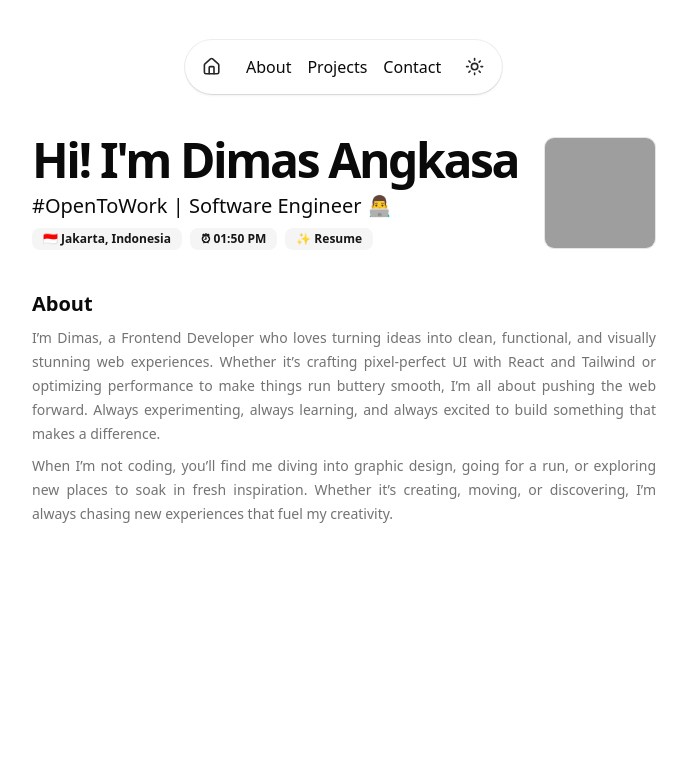
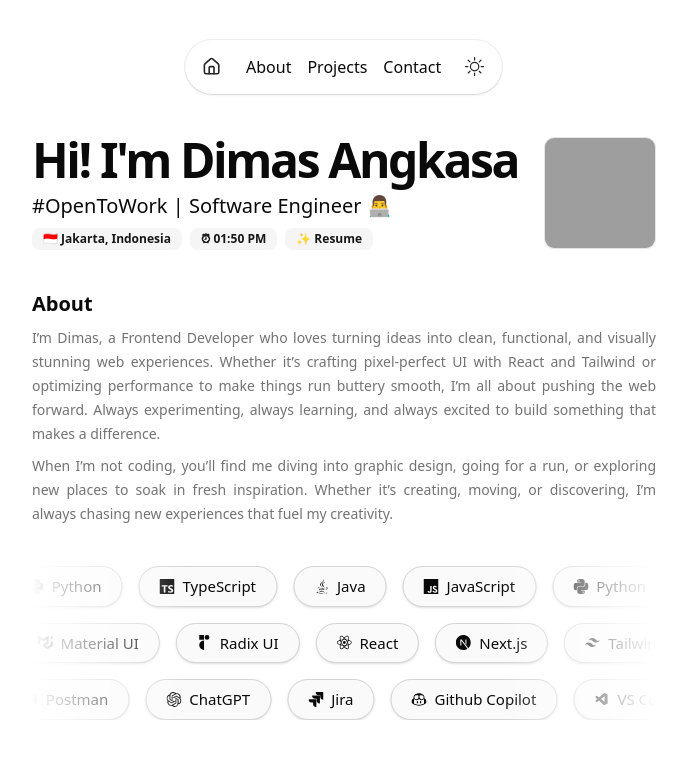
Before and after one commit to angkasa27/asaa.dev, a Next.js app: page / in a window 1280 px wide. Shown: the top 758 px of the page, without its empty margins (296-983 px from the left). Built offline with nearby package versions, Linux system fonts and the light colour scheme; grey boxes are pictures that could not be loaded.

Commit message:
Add tech stack section

```diff
--- a/package.json
+++ b/package.json
@@ -14,12 +14,13 @@
     "clsx": "^2.1.1",
     "date-fns": "^4.1.0",
     "date-fns-tz": "^3.2.0",
-    "lucide-react": "^0.479.0",
     "motion": "^12.4.10",
     "next": "15.2.1",
     "next-themes": "^0.4.4",
     "react": "^19.0.0",
     "react-dom": "^19.0.0",
+    "react-icons": "^5.5.0",
+    "react-use-measure": "^2.1.7",
     "tailwind-merge": "^3.0.2",
     "tailwindcss-animate": "^1.0.7"
   },
--- a/src/components/fragments/floating-bar/floating-bar.tsx
+++ b/src/components/fragments/floating-bar/floating-bar.tsx
@@ -3,8 +3,8 @@
 import { useMotionValueEvent, useScroll, motion } from "motion/react";
 import { useState } from "react";
 import { ButtonIcon } from "@/components/ui/button-icon";
-import { HouseIcon } from "lucide-react";
 import { ThemeToggle } from "../theme-toggle";
+import { LuHouse } from "react-icons/lu";
 
 export const FloatingBar = () => {
   const { scrollY } = useScroll();
@@ -39,7 +39,7 @@ export const FloatingBar = () => {
       className="flex max-w-fit fixed top-10 inset-x-0 mx-auto border border-transparent dark:border-white/[0.2] rounded-full dark:bg-transparent bg-white backdrop-blur-lg shadow-[0px_2px_3px_-1px_rgba(0,0,0,0.1),0px_1px_0px_0px_rgba(25,28,33,0.02),0px_0px_0px_1px_rgba(25,28,33,0.08)] z-[5000] p-2 items-center justify-center gap-4"
     >
       <ButtonIcon>
-        <HouseIcon />
+        <LuHouse />
       </ButtonIcon>
       <p>About</p>
       <p>Projects</p>
--- /dev/null
+++ b/src/components/fragments/infinite-slider/index.ts
@@ -0,0 +1 @@
+export * from './index'
--- /dev/null
+++ b/src/components/fragments/infinite-slider/infinite-slider.tsx
@@ -0,0 +1,115 @@
+"use client";
+import { cn } from "@/lib/utils";
+import { useMotionValue, animate, motion } from "motion/react";
+import { useState, useEffect } from "react";
+import useMeasure from "react-use-measure";
+
+export type InfiniteSliderProps = {
+  children: React.ReactNode;
+  gap?: number;
+  speed?: number;
+  speedOnHover?: number;
+  direction?: "horizontal" | "vertical";
+  reverse?: boolean;
+  className?: string;
+};
+
+// TODO: Add support for velocity scrolling
+// TODO: Copy element if width is less than container width (if container width is x times width then copy the element x + 1 times)
+
+export function InfiniteSlider({
+  children,
+  gap = 16,
+  speed = 100,
+  speedOnHover,
+  direction = "horizontal",
+  reverse = false,
+  className,
+}: InfiniteSliderProps) {
+  const [currentSpeed, setCurrentSpeed] = useState(speed);
+  const [ref, { width, height }] = useMeasure();
+  const translation = useMotionValue(0);
+  const [isTransitioning, setIsTransitioning] = useState(false);
+  const [key, setKey] = useState(0);
+
+  useEffect(() => {
+    let controls;
+    const size = direction === "horizontal" ? width : height;
+    const contentSize = size + gap;
+    const from = reverse ? -contentSize / 2 : 0;
+    const to = reverse ? 0 : -contentSize / 2;
+
+    const distanceToTravel = Math.abs(to - from);
+    const duration = distanceToTravel / currentSpeed;
+
+    if (isTransitioning) {
+      const remainingDistance = Math.abs(translation.get() - to);
+      const transitionDuration = remainingDistance / currentSpeed;
+
+      controls = animate(translation, [translation.get(), to], {
+        ease: "linear",
+        duration: transitionDuration,
+        onComplete: () => {
+          setIsTransitioning(false);
+          setKey((prevKey) => prevKey + 1);
+        },
+      });
+    } else {
+      controls = animate(translation, [from, to], {
+        ease: "linear",
+        duration: duration,
+        repeat: Infinity,
+        repeatType: "loop",
+        repeatDelay: 0,
+        onRepeat: () => {
+          translation.set(from);
+        },
+      });
+    }
+
+    return controls?.stop;
+  }, [
+    key,
+    translation,
+    currentSpeed,
+    width,
+    height,
+    gap,
+    isTransitioning,
+    direction,
+    reverse,
+  ]);
+
+  const hoverProps = speedOnHover
+    ? {
+        onHoverStart: () => {
+          setIsTransitioning(true);
+          setCurrentSpeed(speedOnHover);
+        },
+        onHoverEnd: () => {
+          setIsTransitioning(true);
+          setCurrentSpeed(speed);
+        },
+      }
+    : {};
+
+  return (
+    <div className={cn("overflow-hidden", className)}>
+      <motion.div
+        className="flex w-max"
+        style={{
+          ...(direction === "horizontal"
+            ? { x: translation }
+            : { y: translation }),
+          gap: `${gap}px`,
+          flexDirection: direction === "horizontal" ? "row" : "column",
+        }}
+        ref={ref}
+        {...hoverProps}
+      >
+        {children}
+        {children}
+      </motion.div>
+    </div>
+  );
+}
--- a/src/components/fragments/theme-toggle/theme-toggle.tsx
+++ b/src/components/fragments/theme-toggle/theme-toggle.tsx
@@ -1,8 +1,8 @@
 "use client";
 
 import { ButtonIcon } from "@/components/ui/button-icon";
-import { MoonIcon, SunIcon } from "lucide-react";
 import { useTheme } from "next-themes";
+import { BsMoonStars, BsSun } from "react-icons/bs";
 
 // TODO: Animate icon theme change
 // TODO: Link the navigation
@@ -31,7 +31,8 @@ export const ThemeToggle = () => {
 
   return (
     <ButtonIcon onClick={toggleTheme}>
-      {theme === "dark" ? <MoonIcon /> : <SunIcon />}
+      <BsMoonStars className="hidden dark:block" />{" "}
+      <BsSun className="block dark:hidden" />
     </ButtonIcon>
   );
 };
--- /dev/null
+++ b/src/components/fragments/velocity-scroll/index.ts
@@ -0,0 +1 @@
+export * from "./velocity-scroll";
--- a/src/containers/main/main.tsx
+++ b/src/containers/main/main.tsx
@@ -1,11 +1,13 @@
 import { BioSection } from "./section/bio";
 import { HeroSection } from "./section/hero";
+import { StackSection } from "./section/stack";
 
 export const MainContainers = () => {
   return (
     <main className="*:mt-10">
       <HeroSection />
       <BioSection />
+      <StackSection />
     </main>
   );
 };
--- /dev/null
+++ b/src/containers/main/section/stack.tsx
@@ -0,0 +1,159 @@
+import { InfiniteSlider } from "@/components/fragments/infinite-slider/infinite-slider";
+import { FaJava } from "react-icons/fa6";
+import {
+  SiFigma,
+  SiGithub,
+  SiGithubcopilot,
+  SiJavascript,
+  SiJira,
+  SiMui,
+  SiNextdotjs,
+  SiOpenai,
+  SiPostman,
+  SiPython,
+  SiRadixui,
+  SiReact,
+  SiShadcnui,
+  SiTailwindcss,
+  SiTypescript,
+} from "react-icons/si";
+import { VscVscode } from "react-icons/vsc";
+
+export const StackSection = () => {
+  return (
+    <section id="stack" className="h-screen">
+      <div className="relative">
+        <InfiniteSlider speedOnHover={20} speed={50}>
+          {LANGUAGE_STACK.map((stack, i) => (
+            <div
+              key={i}
+              className="flex w-max items-center gap-2 rounded-full border border-neutral-300 bg-neutral-50 px-5 py-2 text-[15px] shadow-sm dark:border-neutral-700 dark:bg-neutral-800 dark:text-neutral-50 mb-4"
+            >
+              <stack.icon />
+              <p>{stack.name}</p>
+            </div>
+          ))}
+        </InfiniteSlider>{" "}
+        <InfiniteSlider speedOnHover={20} speed={50} reverse>
+          {LIBRARY_STACK.map((stack, i) => (
+            <div
+              key={i}
+              className="flex w-max items-center gap-2 rounded-full border border-neutral-300 bg-neutral-50 px-5 py-2 text-[15px] shadow-sm dark:border-neutral-700 dark:bg-neutral-800 dark:text-neutral-50 mb-4"
+            >
+              <stack.icon />
+              <p>{stack.name}</p>
+            </div>
+          ))}
+        </InfiniteSlider>{" "}
+        <InfiniteSlider speedOnHover={20} speed={50}>
+          {APP_STACK.map((stack, i) => (
+            <div
+              key={i}
+              className="flex w-max items-center gap-2 rounded-full border border-neutral-300 bg-neutral-50 px-5 py-2 text-[15px] shadow-sm dark:border-neutral-700 dark:bg-neutral-800 dark:text-neutral-50"
+            >
+              <stack.icon />
+              <p>{stack.name}</p>
+            </div>
+          ))}
+        </InfiniteSlider>
+        <div className="pointer-events-none absolute inset-y-0 left-0 w-1/4 bg-gradient-to-r from-background"></div>
+        <div className="pointer-events-none absolute inset-y-0 right-0 w-1/4 bg-gradient-to-l from-background"></div>
+      </div>
+    </section>
+  );
+};
+
+const LANGUAGE_STACK = [
+  {
+    icon: FaJava,
+    name: "Java",
+  },
+  {
+    icon: SiJavascript,
+    name: "JavaScript",
+  },
+  {
+    icon: SiPython,
+    name: "Python",
+  },
+  {
+    icon: SiTypescript,
+    name: "TypeScript",
+  },
+
+  // Repeated
+
+  {
+    icon: FaJava,
+    name: "Java",
+  },
+  {
+    icon: SiJavascript,
+    name: "JavaScript",
+  },
+  {
+    icon: SiPython,
+    name: "Python",
+  },
+  {
+    icon: SiTypescript,
+    name: "TypeScript",
+  },
+];
+
+const LIBRARY_STACK = [
+  {
+    icon: SiReact,
+    name: "React",
+  },
+  {
+    icon: SiNextdotjs,
+    name: "Next.js",
+  },
+  {
+    icon: SiTailwindcss,
+    name: "Tailwind CSS",
+  },
+  {
+    icon: SiShadcnui,
+    name: "Shadcn UI",
+  },
+  {
+    icon: SiMui,
+    name: "Material UI",
+  },
+  {
+    icon: SiRadixui,
+    name: "Radix UI",
+  },
+];
+const APP_STACK = [
+  {
+    icon: SiFigma,
+    name: "Figma",
+  },
+  {
+    icon: SiGithub,
+    name: "Github",
+  },
+  {
+    icon: SiPostman,
+    name: "Postman",
+  },
+  {
+    icon: SiOpenai,
+    name: "ChatGPT",
+  },
+  {
+    icon: SiJira,
+    name: "Jira",
+  },
+  {
+    icon: SiGithubcopilot,
+    name: "Github Copilot",
+  },
+  {
+    icon: VscVscode,
+    name: "VS Code",
+  },
+];
```
Also changed, not shown: src/components/fragments/velocity-scroll/velocity-scroll.tsx (added, +96 -0 lines), 1 other file (tests, documents, lock files or other folders).
